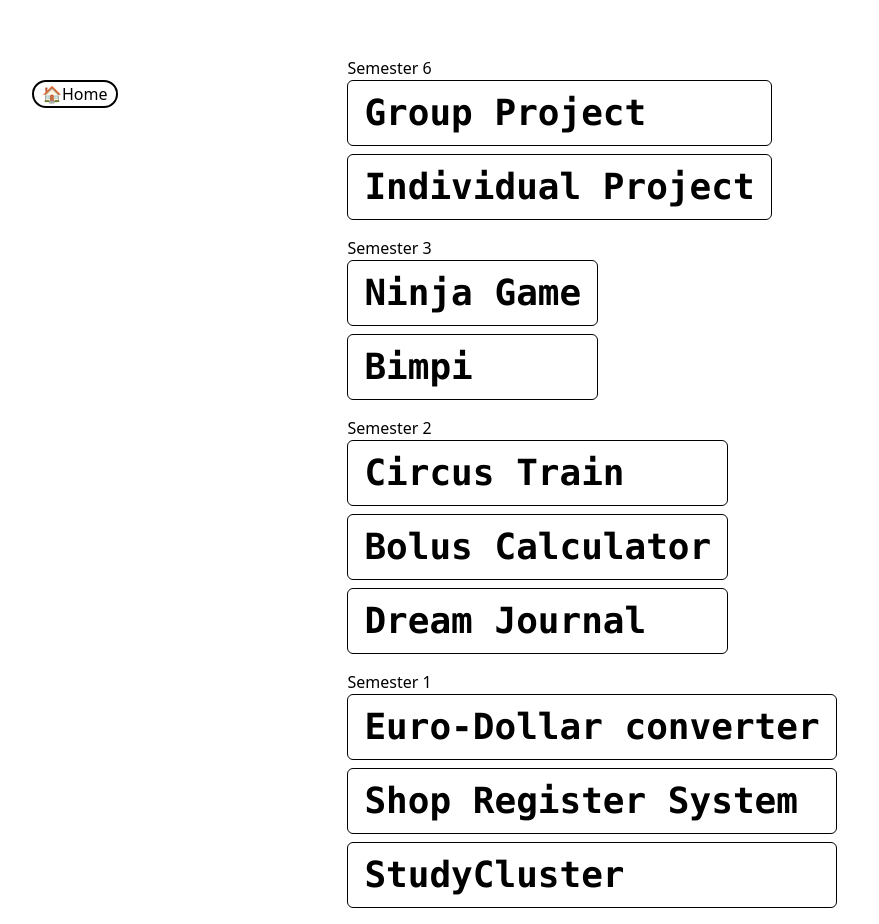
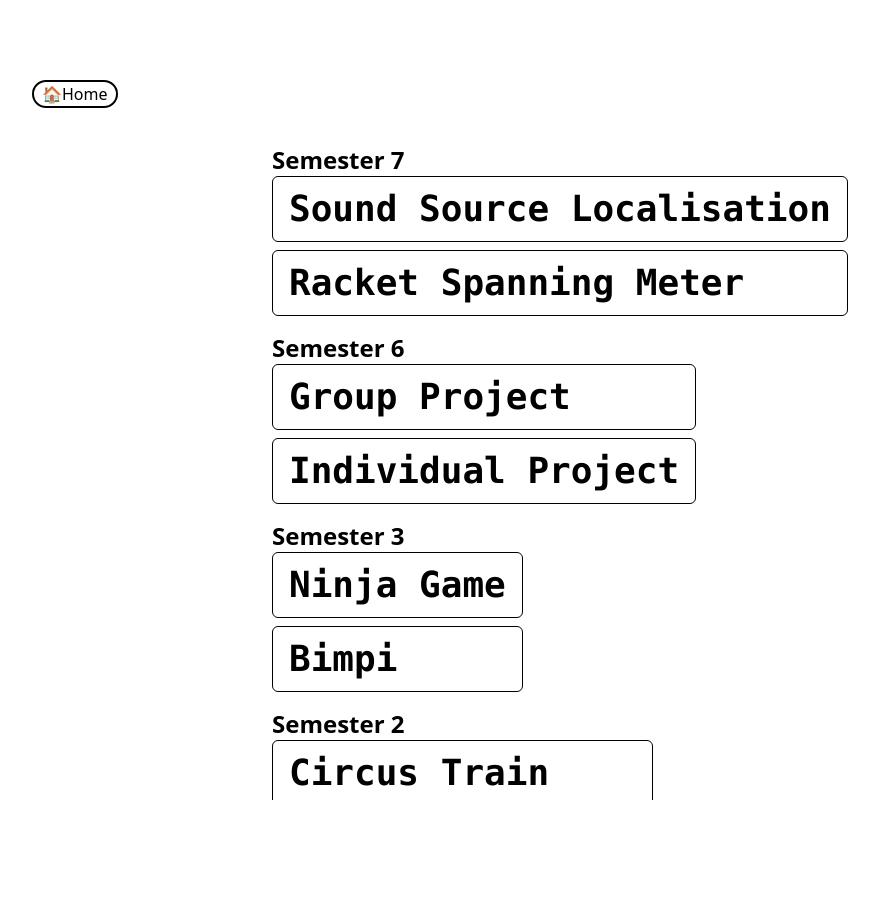
Before and after one commit to TeunSpithoven/TeunSpithoven, a Next.js app: page /projects in a window 1280 px wide. Shown: the whole page, without its empty margins (48-927 px from the left). After the commit the page ends 800 px from the top, so only its background shows below. Built offline with nearby package versions, Linux system fonts and the light colour scheme.

Commit message:
home and back buttons don't move

```diff
--- a/app/layout.tsx
+++ b/app/layout.tsx
@@ -17,7 +17,7 @@ export default function RootLayout({
     return (
       <html lang="en">
         <link rel="icon" href="/favicon.ico" sizes="any" />
-        <body className="bg-white dark:bg-black text-black dark:text-white">{children}</body>
+        <body className="static bg-white dark:bg-black text-black dark:text-white">{children}</body>
       </html>
     );
   }
--- a/app/projects/[id]/page.tsx
+++ b/app/projects/[id]/page.tsx
@@ -15,9 +15,9 @@ export default function ProjectPage({ params }: { params: Params }) {
   const { title, description, images } = project;
 
   return (
-    <div className="h-screen px-4 md:px-20 lg:px-40 pt-10 md:pt-0">
+    <div className="flex h-screen w-screen px-4 md:px-20 lg:px-40 pt-10 md:pt-0">
       <NavButton text="👈Projects" href="/projects" />
-      <div className="flex flex-col gap-4 items-center justify-start pt-4 md:px-20 lg:px-30 xl:px-40 md:pt-0 md:mt-36 h-full font-bold text-6xl">
+      <div className="flex w-full flex-col gap-4 items-center justify-start pt-4 md:px-20 lg:px-30 xl:px-40 md:pt-0 md:mt-36 h-fit font-bold text-6xl">
         <h3 className="font-semibold font-sans text-3xl">{title}</h3>
         <p className="text-xl">{description}</p>
         {images && (
--- a/app/projects/circustrain/page.tsx
+++ b/app/projects/circustrain/page.tsx
@@ -10,9 +10,9 @@ export default function circustrain() {
   ];
 
   return (
-    <div className="h-screen px-4 md:px-20 lg:px-40 pt-10 md:pt-0">
+    <div className="flex h-screen w-screen px-4 md:px-20 lg:px-40 pt-10 md:pt-0">
       <NavButton text="👈Projects" href="/projects" />
-      <div className="flex flex-col gap-4 items-center justify-start pt-4 md:px-20 lg:px-30 xl:px-40 md:pt-0 md:mt-36 h-full font-bold text-6xl">
+      <div className="flex w-full flex-col gap-4 items-center justify-start pt-4 md:px-20 lg:px-30 xl:px-40 md:pt-0 md:mt-36 h-fit font-bold text-6xl">
         {/* Title and description of the project */}
         <h3 className="font-semibold font-sans text-3xl">
           Circus Train
--- a/app/projects/eurodollarconverter/page.tsx
+++ b/app/projects/eurodollarconverter/page.tsx
@@ -4,9 +4,9 @@ import Image from "next/image";
 
 export default function eurodollarconverter() {
   return (
-    <div className="h-screen px-4 md:px-20 lg:px-40 pt-10 md:pt-0">
+    <div className="flex h-screen w-screen px-4 md:px-20 lg:px-40 pt-10 md:pt-0">
       <NavButton text="👈Projects" href="/projects" />
-      <div className="flex flex-col gap-4 items-center justify-start pt-4 md:px-20 lg:px-30 xl:px-40 md:pt-0 md:mt-36 h-full font-bold text-6xl">
+      <div className="flex w-full flex-col gap-4 items-center justify-start pt-4 md:px-20 lg:px-30 xl:px-40 md:pt-0 md:mt-36 h-fit font-bold text-6xl">
         <h3 className="font-semibold font-sans text-3xl">
           euro dollar converter
         </h3>
--- a/app/projects/page.tsx
+++ b/app/projects/page.tsx
@@ -5,10 +5,10 @@ import NavButton from "@/components/navButton";
 export default function ProjectList() {
   return (
     <>
-      <div className="justify-center items-center h-full">
+      <div className="h-screen flex px-4 md:px-20 lg:px-40 pt-10 md:pt-0">
         <NavButton text="🏠Home" href="/" />
-        <div className="flex flex-col-reverse items-center gap-10 p-4 pt-14">
-          <div className="flex flex-col-reverse gap-4 items-start">
+        <div className="flex h-fit flex-col gap-4 items-center justify-start pt-4 md:px-20 lg:px-30 xl:px-40 md:pt-0 md:mt-36 font-bold text-2xl">
+          <div className="flex flex-col-reverse gap-4 items-start pb-28">
             <ProjectColumn title="Semester 1">
               <ProjectLink
                 name="Euro-Dollar converter"
@@ -26,7 +26,10 @@ export default function ProjectList() {
                 name="Bolus Calculator"
                 href="/projects/bolus-calculator"
               />
-            <ProjectLink name="Dream Journal" href="/projects/dream-journal" />
+              <ProjectLink
+                name="Dream Journal"
+                href="/projects/dream-journal"
+              />
             </ProjectColumn>
             <ProjectColumn title="Semester 3">
               <ProjectLink name="Ninja Game" href="/projects/ninja-game" />
@@ -46,6 +49,16 @@ export default function ProjectList() {
                 href="/projects/s6-individual"
               />
             </ProjectColumn>
+            <ProjectColumn title="Semester 7">
+              <ProjectLink
+                name="Sound Source Localisation"
+                href="/projects/s7-group"
+              />
+              <ProjectLink
+                name="Racket Spanning Meter"
+                href="/projects/s7-individual"
+              />
+            </ProjectColumn>
           </div>
         </div>
       </div>
--- a/app/projects/s6-group/page.tsx
+++ b/app/projects/s6-group/page.tsx
@@ -2,9 +2,9 @@ import NavButton from "@/components/navButton";
 
 export default function S6GroupProject() {
   return (
-    <div className="h-screen px-4 md:px-20 lg:px-40 pt-10 md:pt-0">
-      <NavButton text="👈Projects" href="/projects" />
-      <div className="flex flex-col gap-4 items-center justify-start pt-4 md:px-20 lg:px-30 xl:px-40 md:pt-0 md:mt-36 h-full font-bold text-6xl">
+    <div className="flex h-screen w-screen px-4 md:px-20 lg:px-40 pt-10 md:pt-0">
+    <NavButton text="👈Projects" href="/projects" />
+    <div className="flex w-full flex-col gap-4 items-center justify-start pt-4 md:px-20 lg:px-30 xl:px-40 md:pt-0 md:mt-36 h-fit font-bold text-6xl">
         <h3 className="font-semibold font-sans text-3xl">S6 group project</h3>
         <p className="text-xl">to be filled</p>
       </div>
--- a/app/projects/s6-individual/page.tsx
+++ b/app/projects/s6-individual/page.tsx
@@ -3,9 +3,9 @@ import Link from 'next/link';
 
 export default function S6IndividualProject() {
   return (
-    <div className="h-screen px-4 md:px-20 lg:px-40 pt-10 md:pt-0">
-      <NavButton text="👈Projects" href="/projects" />
-      <div className="flex flex-col gap-4 items-center justify-start pt-4 md:px-20 lg:px-30 xl:px-40 md:pt-0 md:mt-36 h-full font-bold text-6xl">
+    <div className="flex h-screen w-screen px-4 md:px-20 lg:px-40 pt-10 md:pt-0">
+    <NavButton text="👈Projects" href="/projects" />
+    <div className="flex w-full flex-col gap-4 items-center justify-start pt-4 md:px-20 lg:px-30 xl:px-40 md:pt-0 md:mt-36 h-fit font-bold text-6xl">
         <h3 className="font-semibold font-sans text-3xl">
           S6 individual project
         </h3>
```
Lines whose indentation alone changed are shown as unchanged.
